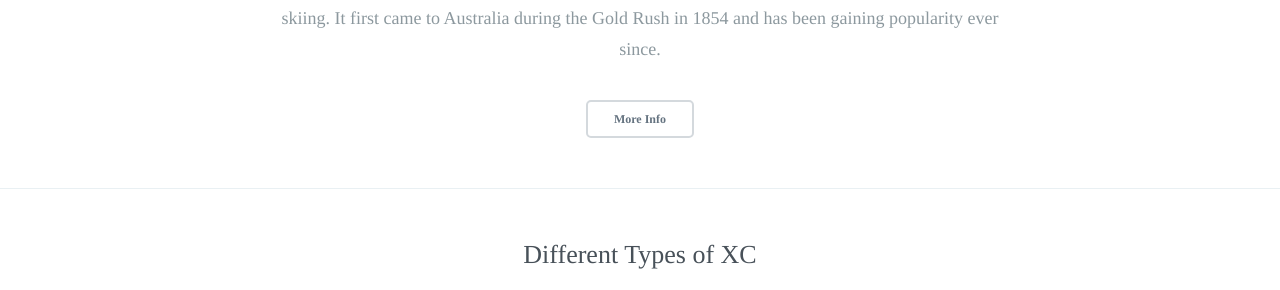
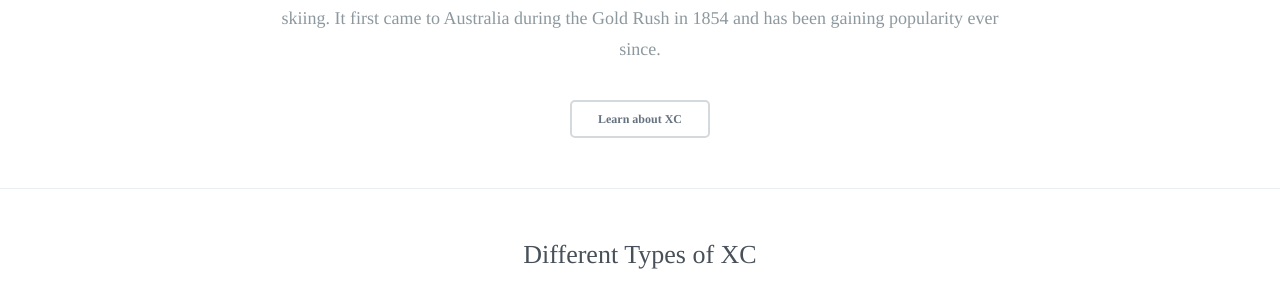
Before and after one commit to robcatto/robcatto.github.io, a Jekyll site: the page index.html, which Jekyll copies as it is, in a window 1280 px wide and 900 px high, scrolled down 1507 px. Shown: the part 148-438 px from the top of the window. Built offline with Jekyll 4.4.1, drawn with Linux system fonts in a browser that asks for light colours; some web fonts are replaced; Markdown is read by kramdown in place of the engine named in the settings.

Commit message:
Homepage Commit

```diff
--- a/index.html
+++ b/index.html
@@ -394,7 +394,7 @@
                     <h3>What is XC Skiing and where did it come from?</h3>
                     <p>Sample hold text early Scandinavia used skis to get to places since everything was covered in snow. Since then it has branched off into track skiing, ski jumping, telemarking, ski touring and back country skiing. It first came to Australia during the Gold Rush in 1854 and has been gaining popularity ever since.
                      </p>
-                    <a class="button small dark" href="/racing/event-formats" data-featurette="analytics-click-event" data-event-category="button" data-event-action="M: Clicked Design an iOS Game" data-event-label="Source: Homepage Alt" id="featurette-35">More Info</a>
+                    <a class="button small dark" href="/racing/event-formats" data-featurette="analytics-click-event" data-event-category="button" data-event-action="M: Clicked Design an iOS Game" data-event-label="Source: Homepage Alt" id="featurette-35">Learn about XC</a>
                 </section>
 
               <h3 style="padding-bottom: 31px;">Different Types of XC</h3>
@@ -625,6 +625,7 @@
 
 
                 </div>
+                <a class="button small dark" href="/racing/event-formats" data-featurette="analytics-click-event" data-event-category="button" data-event-action="M: Clicked Design an iOS Game" data-event-label="Source: Homepage Alt" id="featurette-35">More Stories</a>
                 </section>
 
 
```
